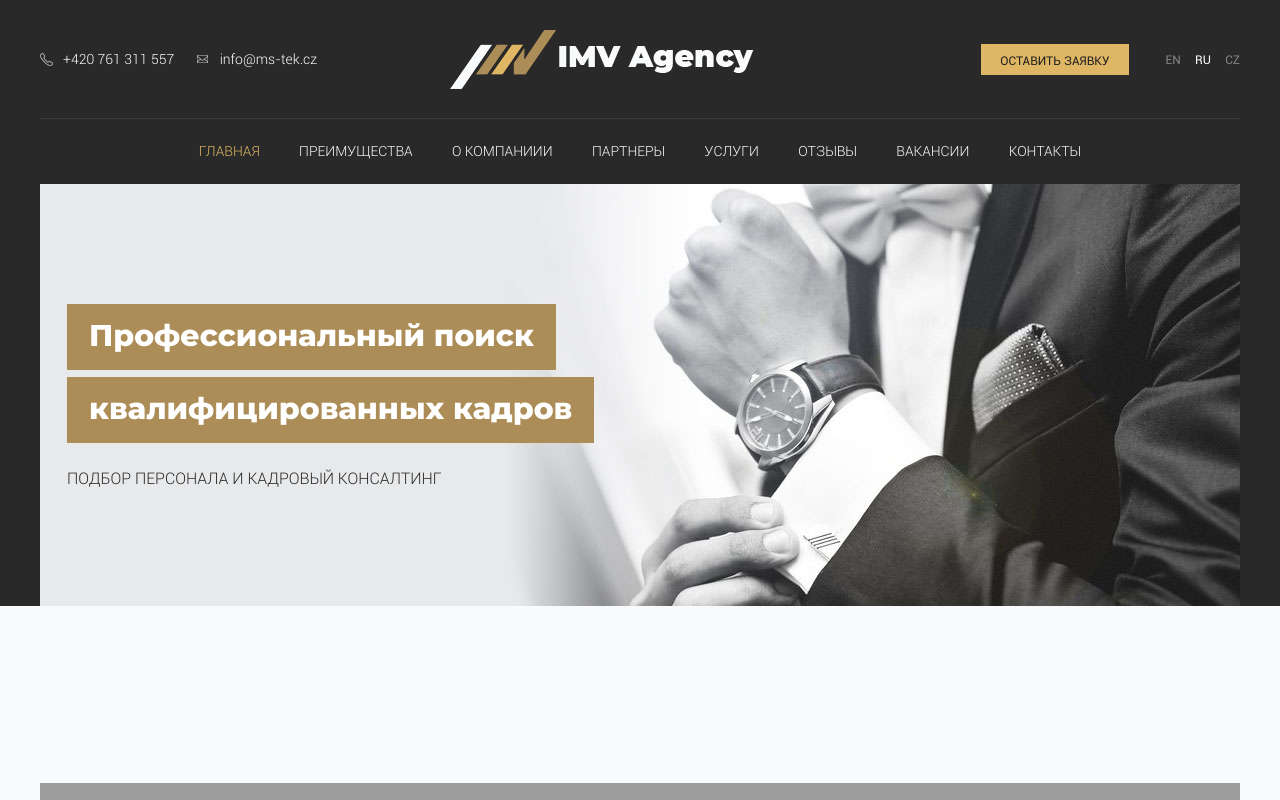
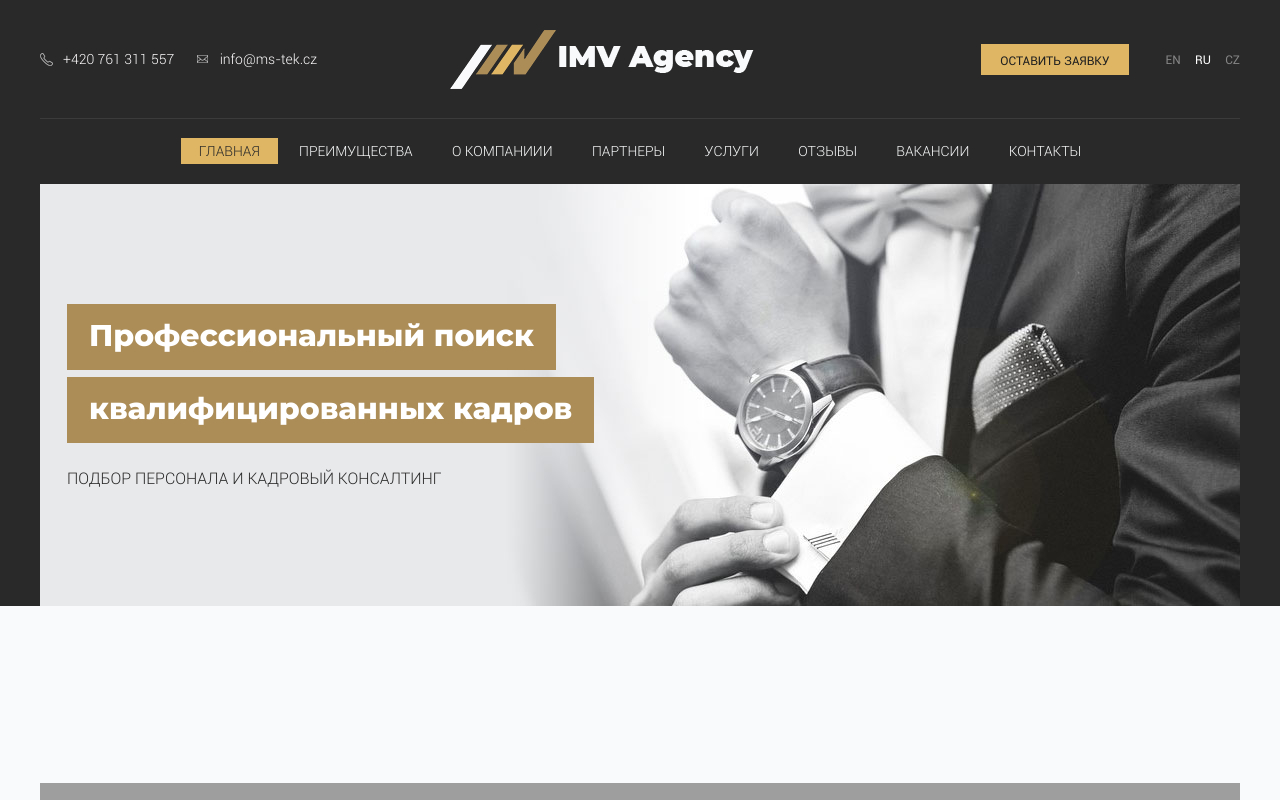
Before and after one commit to web-vlad/imv, a website: page src/index.html in a window 1280 px wide. Shown: the top 800 px of the page. Drawn offline with nearby package versions, Linux system fonts and the light colour scheme; some packages are replaced by stand-ins of ours; files that its build step writes are made by us from their sources; grey boxes are pictures that could not be loaded; files whose address does not match are found by name.

Commit message:
Main menu link hover background

```diff
--- a/src/sass/_header.scss
+++ b/src/sass/_header.scss
@@ -104,7 +104,7 @@
 .main-menu {
     position: relative;
     width: 100%;
-    padding: 25px 0 26px;
+    padding: 19px 0 20px;
     /*display: flex;
     display: -webkit-box;
     display: -webkit-flex;
@@ -117,22 +117,23 @@
     li {
         position: relative;
         display: inline-block;
-        margin: 0 18px;
+        /*margin: 0 18px;
         &:first-child {
             margin-left: 0;
         }
         &:last-child {
             margin-right: 0;
-        }
+        }*/
         a {
             font-weight: 300;
             font-size: 1.4rem;
             color: #f9fafb;
             text-transform: uppercase;
-            display: inline-block;
+            display: block;
+            padding: 6px 18px;
             @include link-transition();
             /*position: relative;*/
-            &:after {
+            /*&:after {
                 background: #dfb664;
                 position: absolute;
                 display: block;
@@ -144,22 +145,25 @@
                 @include scale-x();
                 @include transform-position();
                 @include all-transition();
-            }
+            }*/
             &:hover {
                 color: #dfb664;
             }
-            &:hover:after {
+            /*&:hover:after {
                 @include scale-x-hover();
+            }*/
+        }
+        &.active, &:hover {
+            a {
+                background: #dfb664;
+                color: #292929;
+                /*&:after {
+                    display: none;
+                }*/
             }
         }
-        &.active {
-            a {
-                color: #dfb664;
-                cursor: default;
-                &:after {
-                    display: none;
-                }
-            }
+        &.active:hover {
+            cursor: default;
         }
     }
     a {
@@ -294,7 +298,7 @@
         position: fixed;
         top: 0;
         left: 0;
-        padding: 40px 0 20px;
+        padding: 50px 0 20px;
         margin: 0;
         width: 270px;
         height: 100%;
@@ -325,15 +329,15 @@
             border-bottom: 1px dotted #ddd;
             a {
                 font-weight: 400;
-                padding: 8px 0;
+                padding: 8px 5px 8px 10px;
                 line-height: 1.1em;
             }
         }
-        li:hover {
+        /*li:hover {
             a:after {
                 display: none;
             }
-        }
+        }*/
     }
     .main-menu .active a, .main-menu  a:hover {
         background: transparent;
```
Also changed, not shown: build/css/style.css.
